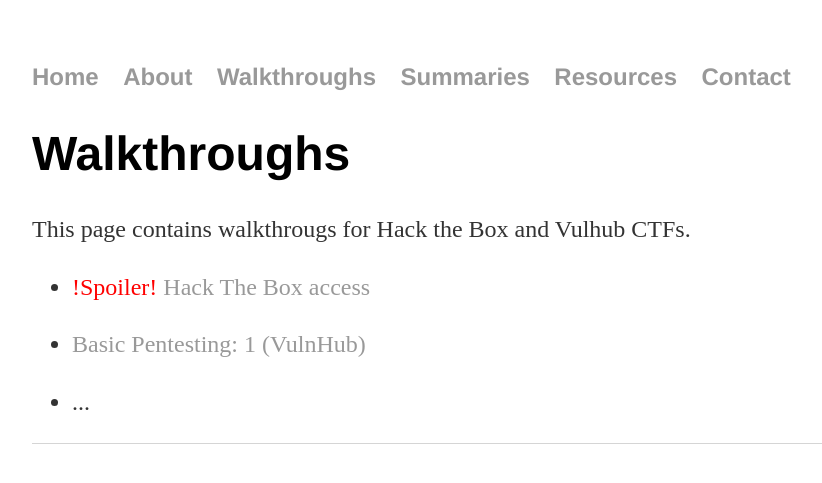
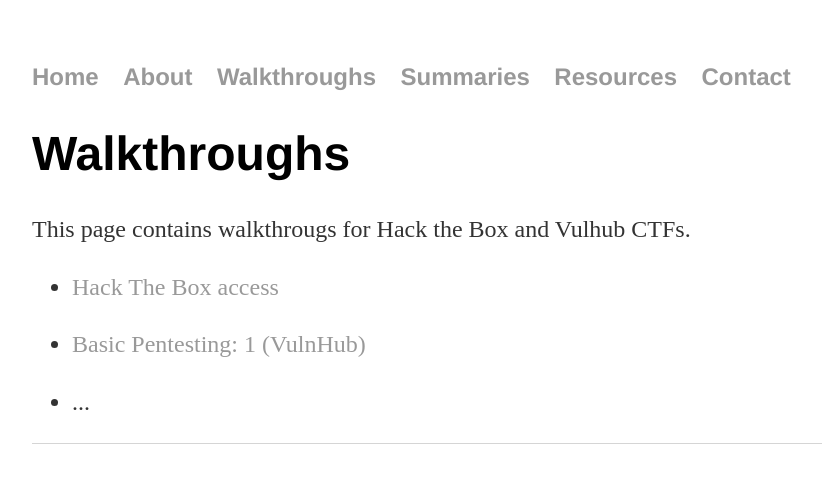
Before and after one commit to jsom1/jsom1.github.io, a Jekyll site: the page built from walkthroughs/index.html, in a window 1280 px wide. Shown: the top 483 px of the page, without its empty margins (160-982 px from the left). Built offline with Jekyll 4.4.1, drawn with Linux system fonts in a browser that asks for light colours.

Commit message:
Update index.html

```diff
--- a/walkthroughs/index.html
+++ b/walkthroughs/index.html
@@ -9,7 +9,7 @@ title: Walkthroughs
 		This page contains walkthrougs for Hack the Box and Vulhub CTFs.
 	</p>
 
-	<p><ul><li><a href="/_walkthroughs/htbaccess"><span style="color:red;">!Spoiler!</span> Hack The Box access</a><br>
+	<p><ul><li><a href="/_walkthroughs/htbaccess">Hack The Box access</a><br>
 		</li></p>
 
 	<p><li><a href="/_walkthroughs/basicpentest">Basic Pentesting: 1 (VulnHub)</a><br>
```
